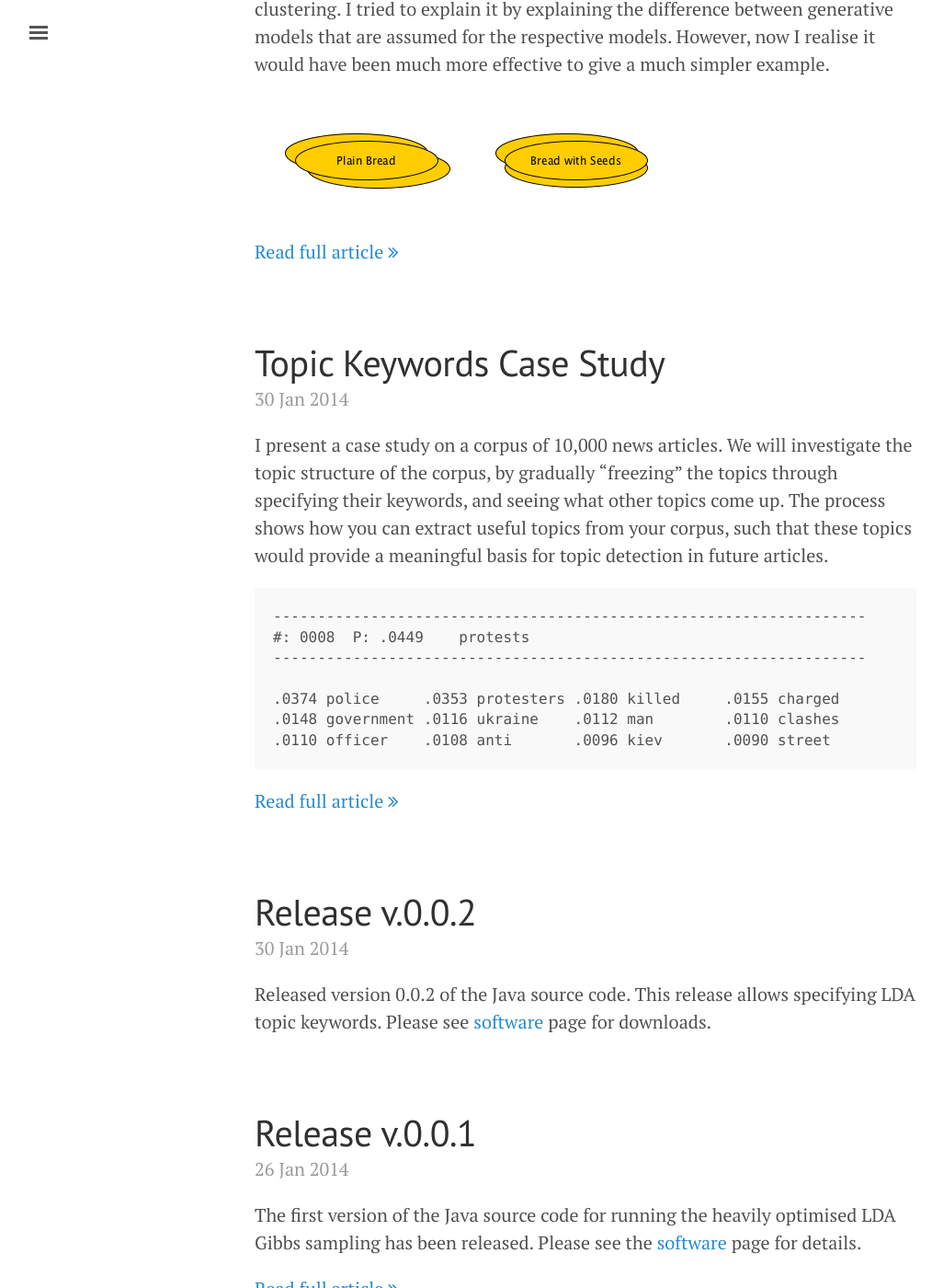
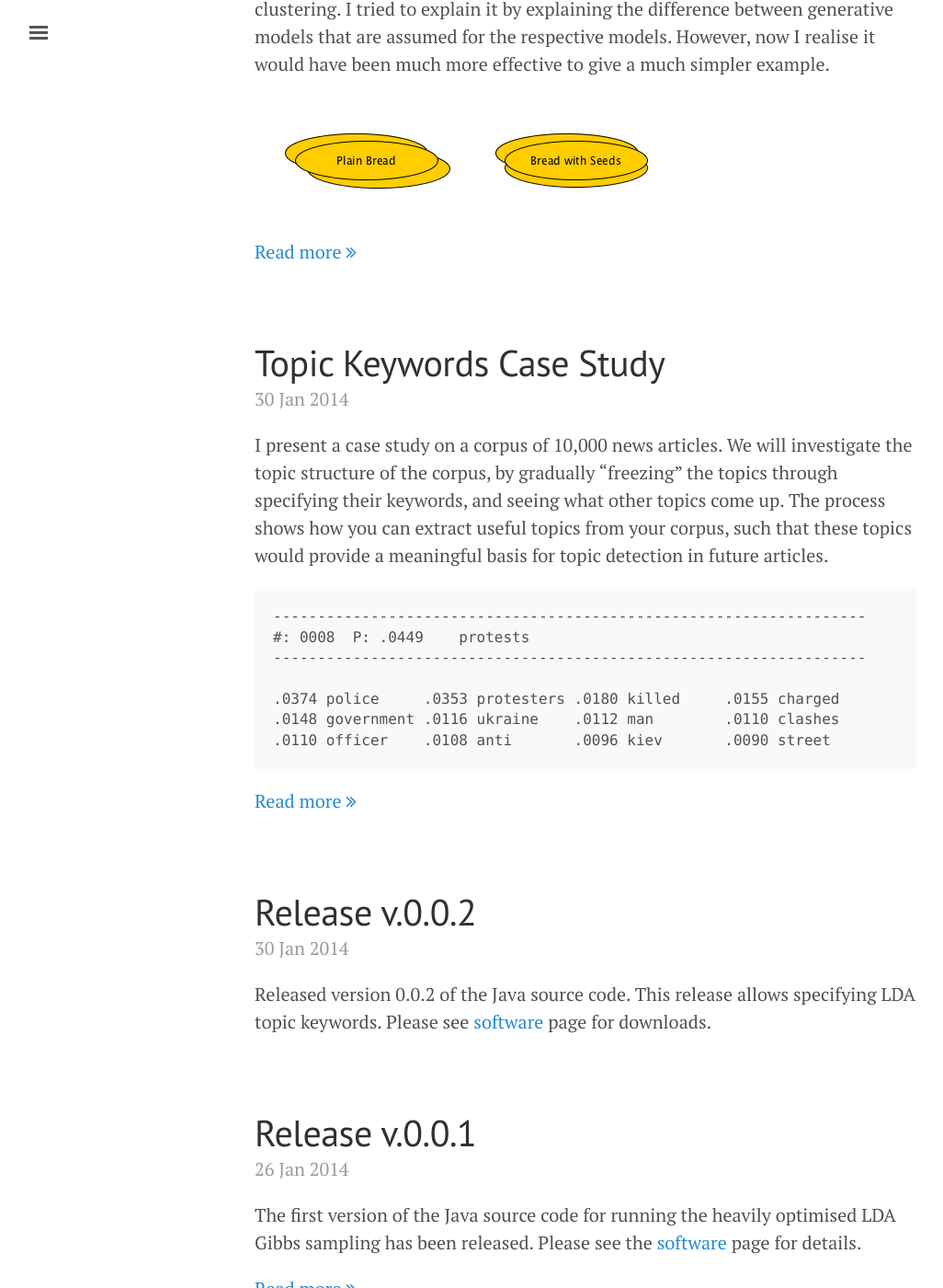
Before and after one commit to akuz/akuz.me, a Jekyll site: the page built from index.html, in a window 1280 px wide and 1400 px high, scrolled down 267 px. Shown: the whole window at 92% size, without its empty margins (3-1029 px from the left). Built offline with Jekyll 4.4.1, drawn with Linux system fonts in a browser that asks for light colours; the list of posts is cut into pages by our own code; some of the changed text lies outside the part shown.

Commit message:
Forgot the index!

```diff
--- a/index.html
+++ b/index.html
@@ -18,7 +18,7 @@
     {{ post.content | split:'<!--more-->' | first }}
     <p>
       <a href="{{ post.url }}">
-      Read full article <i class="fa fa-angle-double-right"></i>
+        Read more <i class="fa fa-angle-double-right"></i>
       </a>
     </p>
     {% else %}
@@ -31,15 +31,15 @@
 
 <div class="pagination">
   {% if paginator.next_page %}
-    <a class="pagination-item older" href="{{ site.baseurl }}page{{paginator.next_page}}">Older</a>
+    <a class="pagination-item older" href="{{ site.baseurl }}/page{{paginator.next_page}}">Older</a>
   {% else %}
     <span class="pagination-item older">Older</span>
   {% endif %}
   {% if paginator.previous_page %}
     {% if paginator.page == 2 %}
-      <a class="pagination-item newer" href="{{ site.baseurl }}">Newer</a>
+      <a class="pagination-item newer" href="{{ site.baseurl }}/">Newer</a>
     {% else %}
-      <a class="pagination-item newer" href="{{ site.baseurl }}page{{paginator.previous_page}}">Newer</a>
+      <a class="pagination-item newer" href="{{ site.baseurl }}/page{{paginator.previous_page}}">Newer</a>
     {% endif %}
   {% else %}
     <span class="pagination-item newer">Newer</span>
```
Lines whose indentation alone changed are shown as unchanged.
